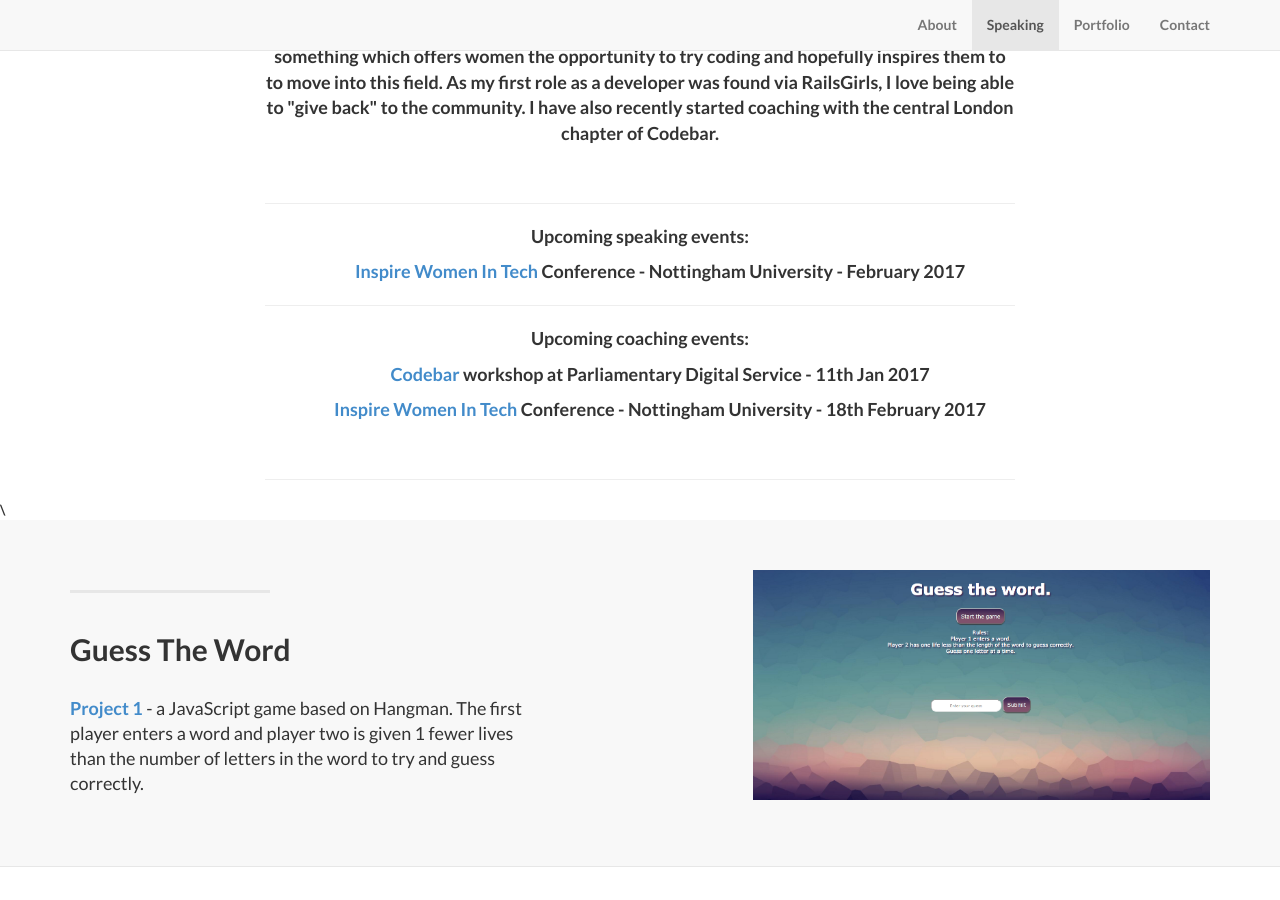
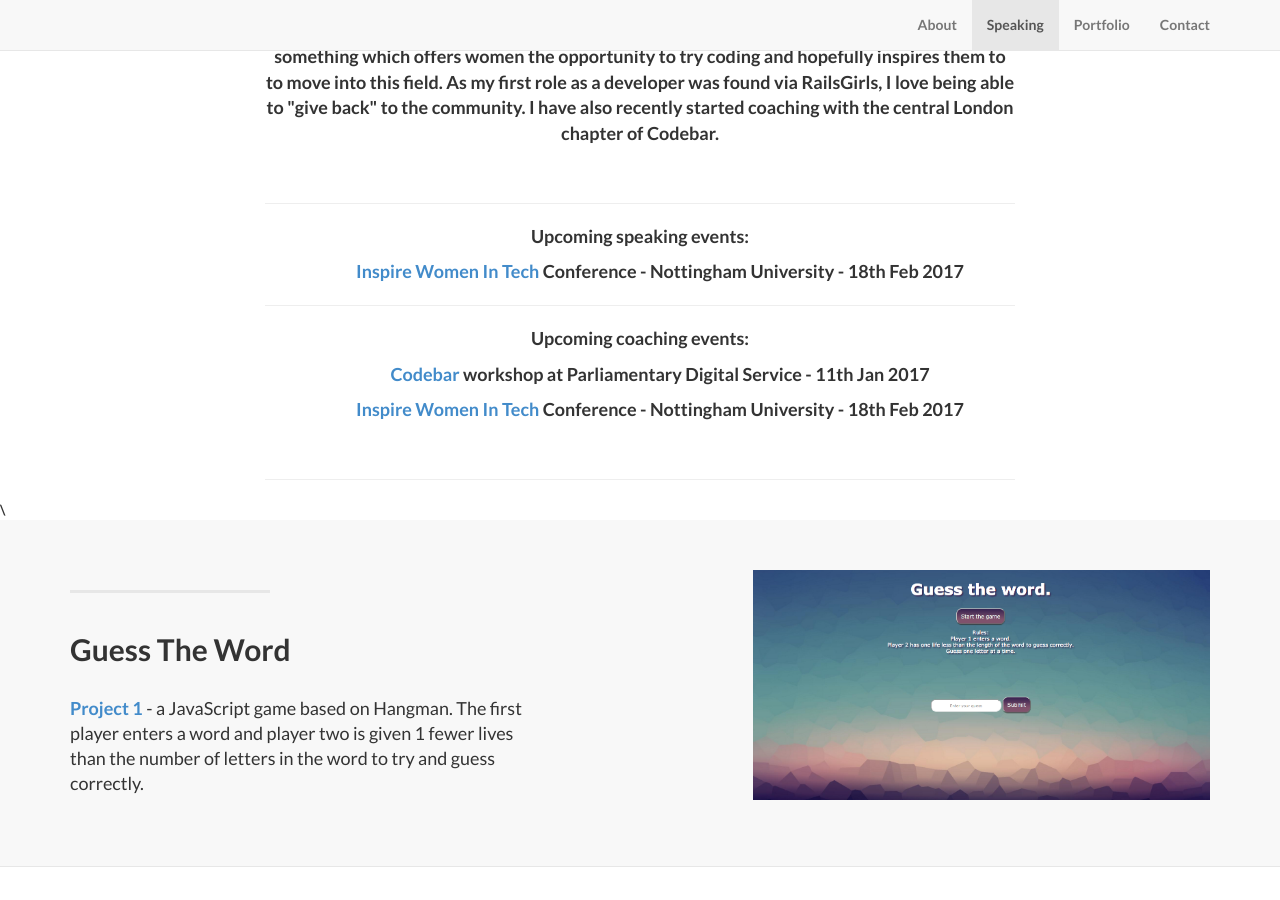
Before and after one commit to CharlieAllen/CharlieAllen.github.io, a Jekyll site: the page built from index.html, in a window 1280 px wide and 900 px high, scrolled down 1543 px. Built offline with Jekyll 4.4.1, drawn with Linux system fonts in a browser that asks for light colours.

Commit message:
date consistency

```diff
--- a/_includes/speaking.html
+++ b/_includes/speaking.html
@@ -10,7 +10,7 @@
 
               <p>Upcoming speaking events:</p>
               <ul>
-                <li><a href="http://2017.inspirewit.com/">Inspire Women In Tech</a> Conference - Nottingham University - February 2017</li>
+                <li><a href="http://2017.inspirewit.com/">Inspire Women In Tech</a> Conference - Nottingham University - 18th Feb 2017</li>
               </ul>  <hr>
 
               <p>Upcoming coaching events:</p>
@@ -18,7 +18,7 @@
                 <li><a href="https://codebar.io/workshops/431">Codebar</a> workshop at Parliamentary Digital Service - 11th Jan 2017</li>
               </ul>
               <ul>
-                <li><a href="http://2017.inspirewit.com/">Inspire Women In Tech</a> Conference - Nottingham University - 18th February 2017</li>
+                <li><a href="http://2017.inspirewit.com/">Inspire Women In Tech</a> Conference - Nottingham University - 18th Feb 2017</li>
               </ul>
               <br><hr>
             </div>
```
